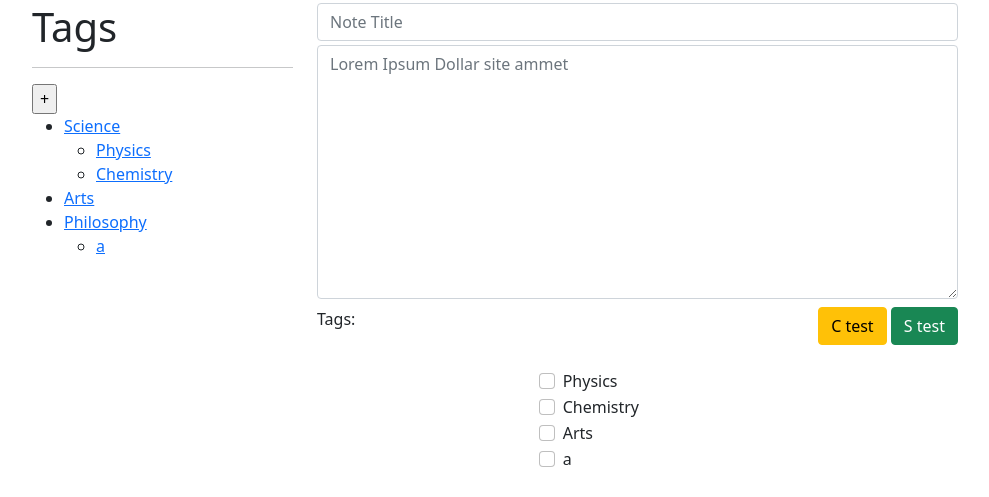
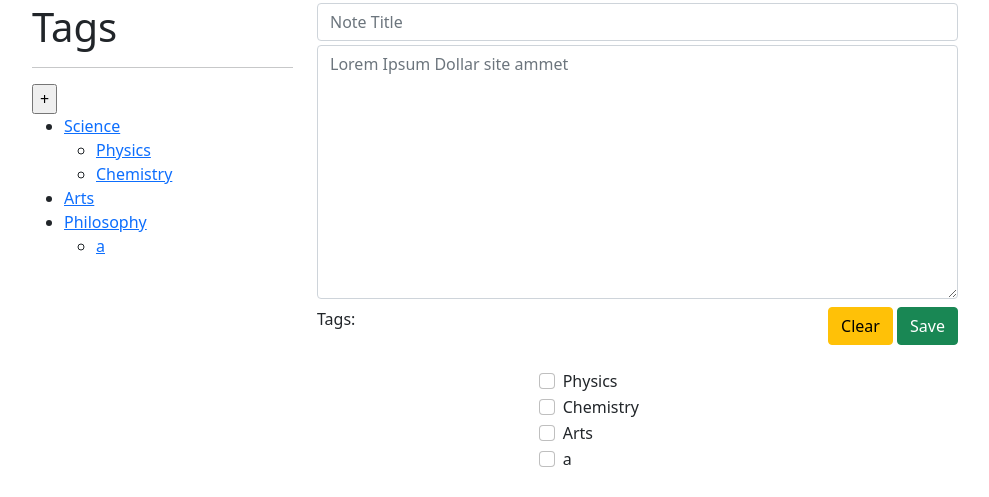
Before and after one commit to apl-mhd/django-note-keeping, a Django app: page / in a window 1280 px wide. Shown: the part 45-542 px from the top of the page, without its empty margins (50-1039 px from the left). Run offline with Django 3.2, Linux system fonts and the light colour scheme; data comes from the database, SQL or seed files in the repository; data that the repository does not hold is empty; parts of the project's set-up code (start-up, migrations or seed data) failed here and were passed over; some libraries are stand-ins or nearby versions.

Commit message:
button renamed

```diff
--- a/base/templates/base/home.html
+++ b/base/templates/base/home.html
@@ -50,19 +50,17 @@
                       type="button"
                       id="formclear"
                       class="btn btn-warning"
-                      value="C test"
+                      value="Clear"
                     />
                     <input
                       type="submit"
                       id=""
                       class="btn btn-success"
-                      value="S test"
+                      value="Save"
                     />
                   </div>
                 </div>
               </form>
-
-              <!-- Form clear and save button -->
             </div>
           </div>
 
```
